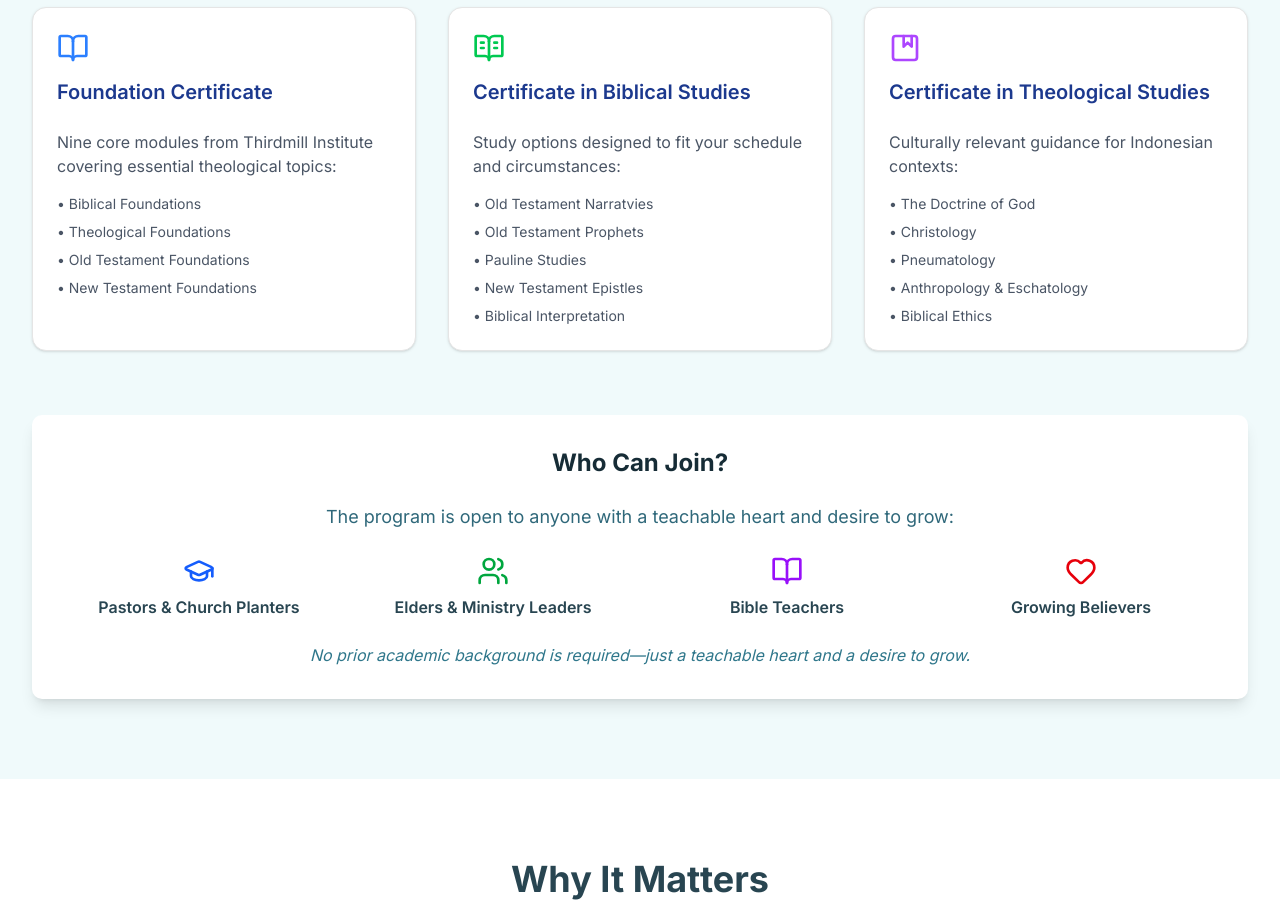
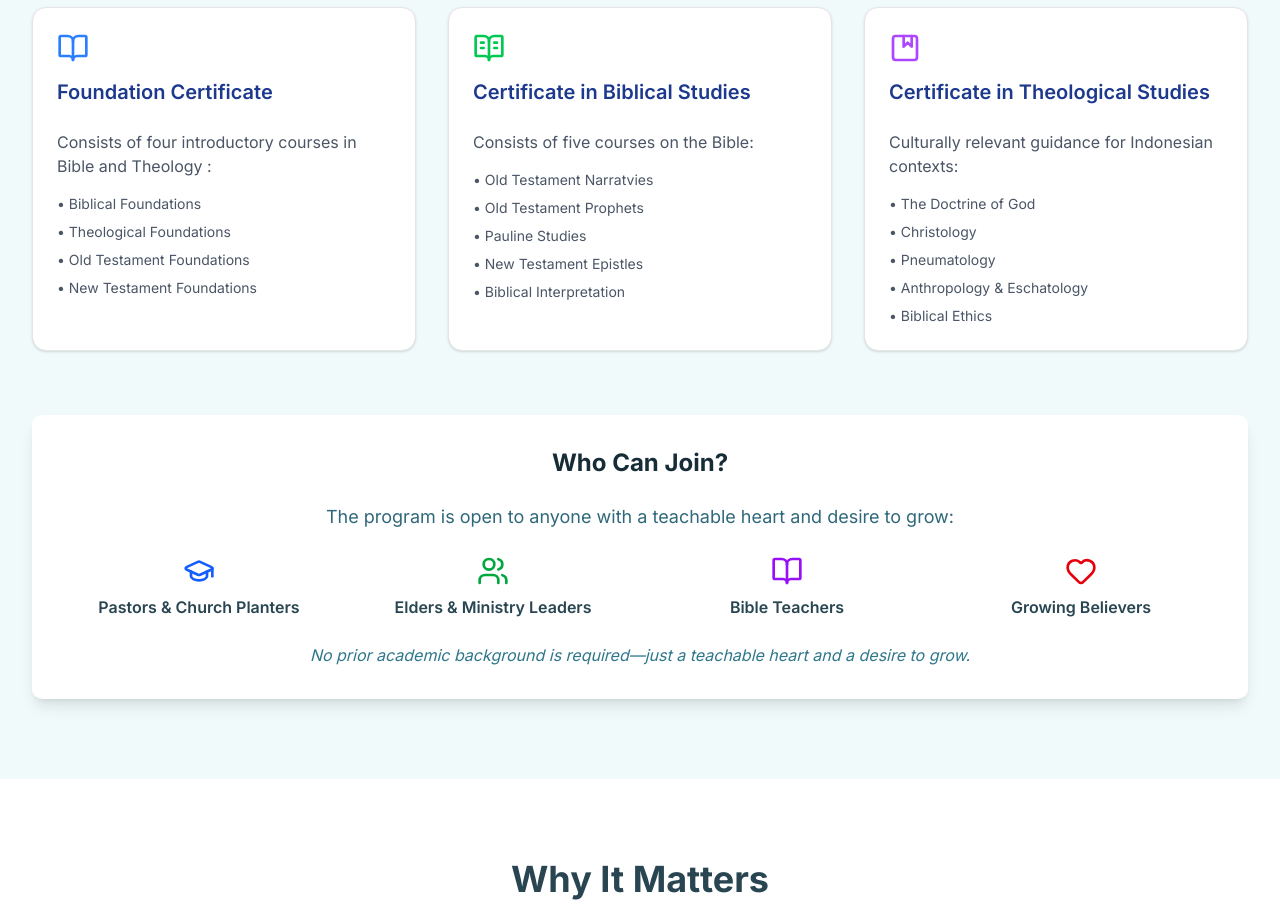
Before and after one commit to jeaneselinasm/org-update, a Next.js app: page /en/open-bible-education in a window 1280 px wide. Shown: the part 1300-2219 px from the top of the page. Built offline with nearby package versions, Linux system fonts and the light colour scheme; a web font is replaced by a local one.

Commit message:
update page  open-bible-education : program features section content

```diff
--- a/app/[locale]/open-bible-education/page.tsx
+++ b/app/[locale]/open-bible-education/page.tsx
@@ -177,7 +177,7 @@ export default function OpenBibleEducationPage() {
               </CardHeader>
               <CardContent>
                 <p className="text-gray-600 mb-4">
-                  Nine core modules from Thirdmill Institute covering essential theological topics:
+                 Consists of four introductory courses in Bible and Theology :
                 </p>
                 <ul className="text-sm text-gray-600 space-y-2">
                   <li>• Biblical Foundations</li>
@@ -194,7 +194,7 @@ export default function OpenBibleEducationPage() {
                 <CardTitle className="text-xl text-blue-900">Certificate in Biblical Studies</CardTitle>
               </CardHeader>
               <CardContent>
-                <p className="text-gray-600 mb-4">Study options designed to fit your schedule and circumstances:</p>
+                <p className="text-gray-600 mb-4">Consists of five courses on the Bible:</p>
                 <ul className="text-sm text-gray-600 space-y-2">
                   <li>• Old Testament Narratvies </li>
                   <li>• Old Testament Prophets </li>
```
